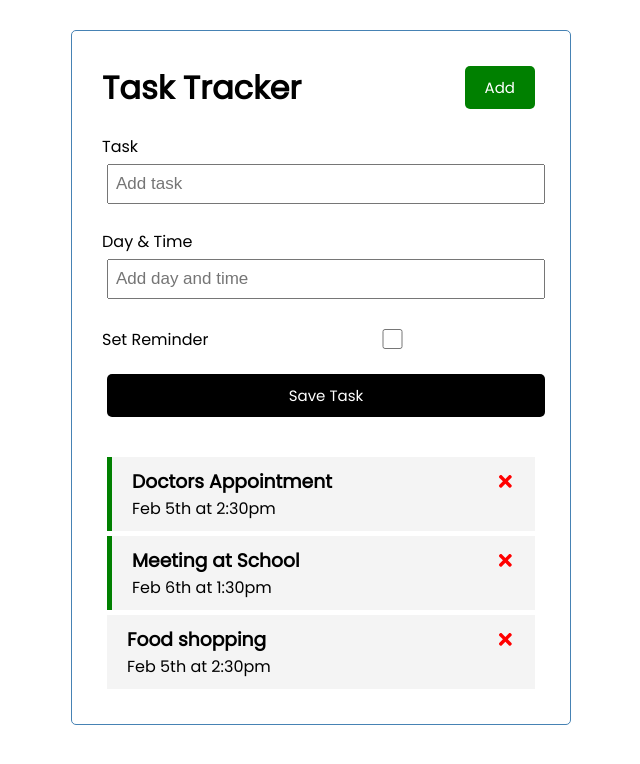
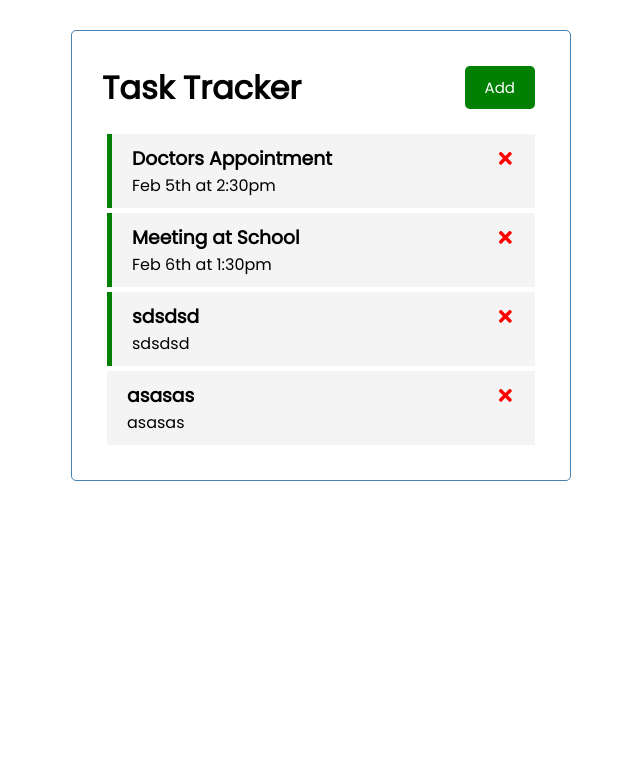
Before and after one commit to iandreff/react-task-tracker, a React (Create React App) app: page / in a window 1280 px wide. Shown: the top 764 px of the page, without its empty margins (319-959 px from the left). Built offline with nearby package versions, Linux system fonts and the light colour scheme; data requests are answered from the project's data file.

Commit message:
added json server to crud ops

```diff
--- /dev/null
+++ b/db.json
@@ -0,0 +1,28 @@
+{
+  "task": [
+    {
+      "id": 1,
+      "text": "Doctors Appointment",
+      "day": "Feb 5th at 2:30pm",
+      "reminder": true
+    },
+    {
+      "id": 2,
+      "text": "Meeting at School",
+      "day": "Feb 6th at 1:30pm",
+      "reminder": true
+    },
+    {
+      "text": "sdsdsd",
+      "day": "sdsdsd",
+      "reminder": true,
+      "id": 3
+    },
+    {
+      "text": "asasas",
+      "day": "asasas",
+      "reminder": false,
+      "id": 4
+    }
+  ]
+}
--- a/package.json
+++ b/package.json
@@ -6,9 +6,11 @@
     "@testing-library/jest-dom": "^5.13.0",
     "@testing-library/react": "^11.2.7",
     "@testing-library/user-event": "^12.8.3",
+    "json-server": "^0.16.3",
     "react": "^17.0.2",
     "react-dom": "^17.0.2",
     "react-icons": "^4.2.0",
+    "react-router-dom": "^5.2.0",
     "react-scripts": "4.0.3",
     "web-vitals": "^1.1.2"
   },
@@ -16,7 +18,8 @@
     "start": "react-scripts start",
     "build": "react-scripts build",
     "test": "react-scripts test",
-    "eject": "react-scripts eject"
+    "eject": "react-scripts eject",
+    "server": "json-server --watch db.json --port 5000"
   },
   "eslintConfig": {
     "extends": [
--- a/src/App.js
+++ b/src/App.js
@@ -1,54 +1,88 @@
 import Header from "./Components/Header"
 import Tasks from "./Components/Tasks"
 import AddTask from "./Components/AddTask"
-import {useState} from "react"
+import {useState, useEffect} from "react"
 
 const App = ()=> {
   const [showAddTask, setShowAddTask] = useState(false);
-  const [tasks, setTasks] = useState([
-    {
-      "id": 1,
-      "text": "Doctors Appointment",
-      "day": "Feb 5th at 2:30pm",
-      "reminder": true
-    },
-    {
-      "id": 2,
-      "text": "Meeting at School",
-      "day": "Feb 6th at 1:30pm",
-      "reminder": true
-    },
-    {
-      "id": 3,
-      "text": "Food shopping",
-      "day": "Feb 5th at 2:30pm",
-      "reminder": false
-    }
-  ]
-);
+  const [tasks, setTasks] = useState([]);
+
+useEffect(() => {
+  const getTasks = async () =>{
+    const tasksFromTheServer = await fetchTasks();
+    setTasks(tasksFromTheServer);
+  };
+
+  getTasks();
+}, [])
 
 
-const addTask =(task)=>{
-  const id = Math.floor(Math.random()*1000) +1;
-  const newTask = {id, ...task};
-  setTasks([...tasks, newTask]);
+const fetchTasks =async ()=>{
+  const res = await fetch('http://localhost:5000/task');
+  const data = await res.json()
+  console.log(data);
+  return data;
 };
 
-const deleteTask = (id) => {
-  setTasks(tasks.filter((task)=>task.id !== id));
+const fetchTask =async (id) => {
+  const res = await fetch(`http://localhost:5000/task/${id}`);
+  const data = await res.json()
+  return data;
 };
 
-const toggleReminder =(id)=>{
+
+const addTask =async (task)=>{
+  const res = await fetch(`http://localhost:5000/task`,
+  {
+    method:'POST',
+    headers: {
+      'Content-type':'application/json'
+    },
+    body: JSON.stringify(task)
+  });
+
+  const data =  await res.json();
+
+  setTasks([...tasks, data]);;
+  /* const id = Math.floor(Math.random()*1000) +1;
+  const newTask = {id, ...task};
+  setTasks([...tasks, newTask]); */
+};
+
+const deleteTask = async(id) => {
+  await fetch(`http://localhost:5000/task/${id}`,{method:'DELETE'});
+
+
+  setTasks(tasks.filter((task)=>task.id !== id));;
+};
+
+const toggleReminder = async (id) => {
+  const TaskToToggle = await fetchTask(id);
+  const updateTask = {...TaskToToggle, reminder:!TaskToToggle.reminder};
+  const res = await fetch(`http://localhost:5000/task/${id}`,
+  {
+    method:'PUT',
+    headers: {
+      'Content-type':'application/json'
+    },
+    body: JSON.stringify(updateTask)
+  });
+
+  const data =  await res.json();
+
   setTasks(tasks.map((task)=>
-    task.id === id ? {...task, reminder:!task.reminder}:task
+    task.id === id ? {...task, reminder:data.reminder}:task
     )
   )
 };
 
   return (
     <div className="container">
-      <Header />
-      <AddTask onAdd={addTask}/>
+      <Header
+        onAdd={()=>setShowAddTask(!showAddTask)}
+        showAdd={showAddTask}/>
+      {showAddTask && <AddTask onAdd={addTask}/>}
+
       {tasks.length > 0 ?(
         <Tasks tasks={tasks} onDelete={deleteTask} onToggle={toggleReminder}/>
       )
--- a/src/Components/Header.js
+++ b/src/Components/Header.js
@@ -2,18 +2,15 @@ import PropTypes from 'prop-types';
 import Button from './Button';
 
 
-const  Header = ({title}) => {
-    const onClick = () => {
-        console.log('click');
-    }
+const  Header = ({title, onAdd, showAdd}) => {
 
     return (
         <header className="header">
             <h1>{title}</h1>
             <Button
-                color="green"
-                text="Add"
-                onClick = {onClick}
+                color={showAdd ? "Red": "green"}
+                text={showAdd ? "Close": "Add"}
+                onClick = {onAdd}
             />
         </header>
     );
```
Also changed, not shown: 1 other file (tests, documents, lock files or other folders).
